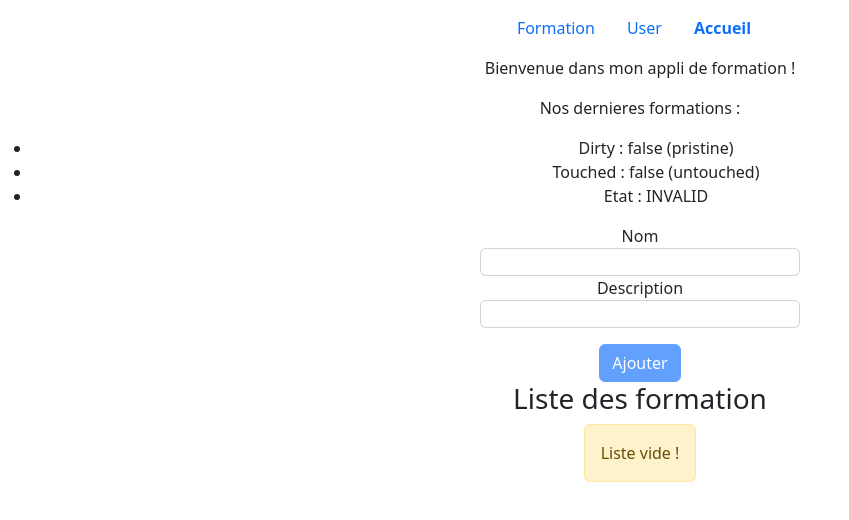
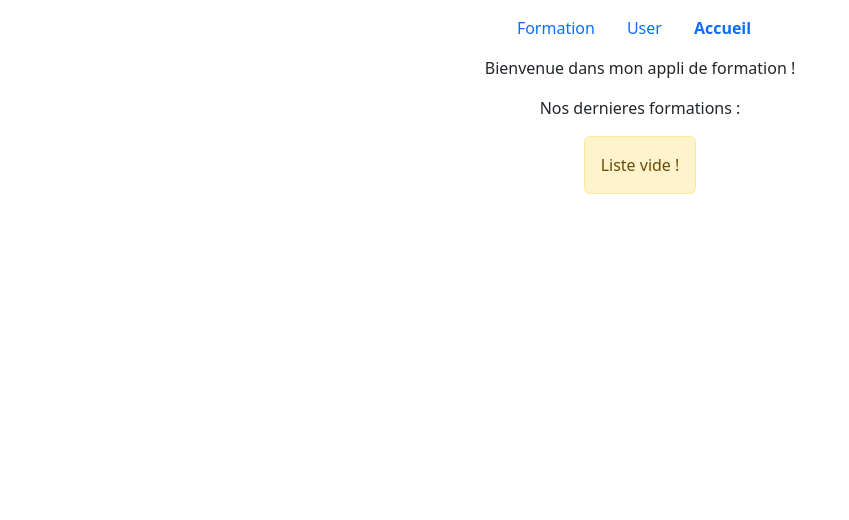
Before and after one commit to Thomas17130/angular-project-formation, an Angular app: page / in a window 1280 px wide. Shown: the top 520 px of the page, without its empty margins (0-849 px from the left). Built offline with nearby package versions, Linux system fonts and the light colour scheme.

Commit message:
5st update

```diff
--- a/src/app/components/formation/formation.ts
+++ b/src/app/components/formation/formation.ts
@@ -1,4 +1,4 @@
-import { Component, ViewChild } from '@angular/core';
+import { Component, EventEmitter, Input, Output, ViewChild } from '@angular/core';
 import { FormGroup, FormsModule, NgForm, ReactiveFormsModule} from '@angular/forms';
 import { Formation } from '../../models/formation';
 import { CommonModule } from '@angular/common';
@@ -11,10 +11,13 @@ import { FormationService } from '../../services/formation';
   styleUrl: './formation.css'
 })
 export class FormationComponent {
+  @Input() title = ''
+  @Input() formation: Formation = {}
+  @Output() formationChange =  new EventEmitter<Formation>();
+
 
   erreur: String | null = null
   formations: Formation[] = [];
-  formation: Formation = {};
   formationForm!: FormGroup;
 
   loading = false;
@@ -41,5 +44,6 @@ export class FormationComponent {
         this.error = "il n'y a pas de formations";
       }
     });
+    this.formationChange.emit(this.formation)
   }
 }
--- a/src/app/components/home/home.html
+++ b/src/app/components/home/home.html
@@ -4,4 +4,15 @@
 <p>
     Nos dernieres formations :
 </p>
-<app-formation></app-formation>
+<div class="d-flex justify-content-evenly">
+  @for (f of formation; track $index) {
+    <div class="card">
+      <div class="card-body">
+        <h5 class="card-title">{{ f.nom }}</h5>
+        <p class="card-text">{{ f.description }}</p>
+      </div>
+    </div>
+  } @empty {
+    <div class="alert alert-warning">Liste vide !</div>
+  }
+</div>
--- a/src/app/components/home/home.ts
+++ b/src/app/components/home/home.ts
@@ -8,5 +8,6 @@ import { FormationComponent } from "../formation/formation";
   styleUrl: './home.css',
 })
 export class HomeComponent {
-  @ViewChild(FormationComponent) fils!: FormationComponent
+  @ViewChild(HomeComponent) fils!: FormationComponent
+formation: any;
 }
```
